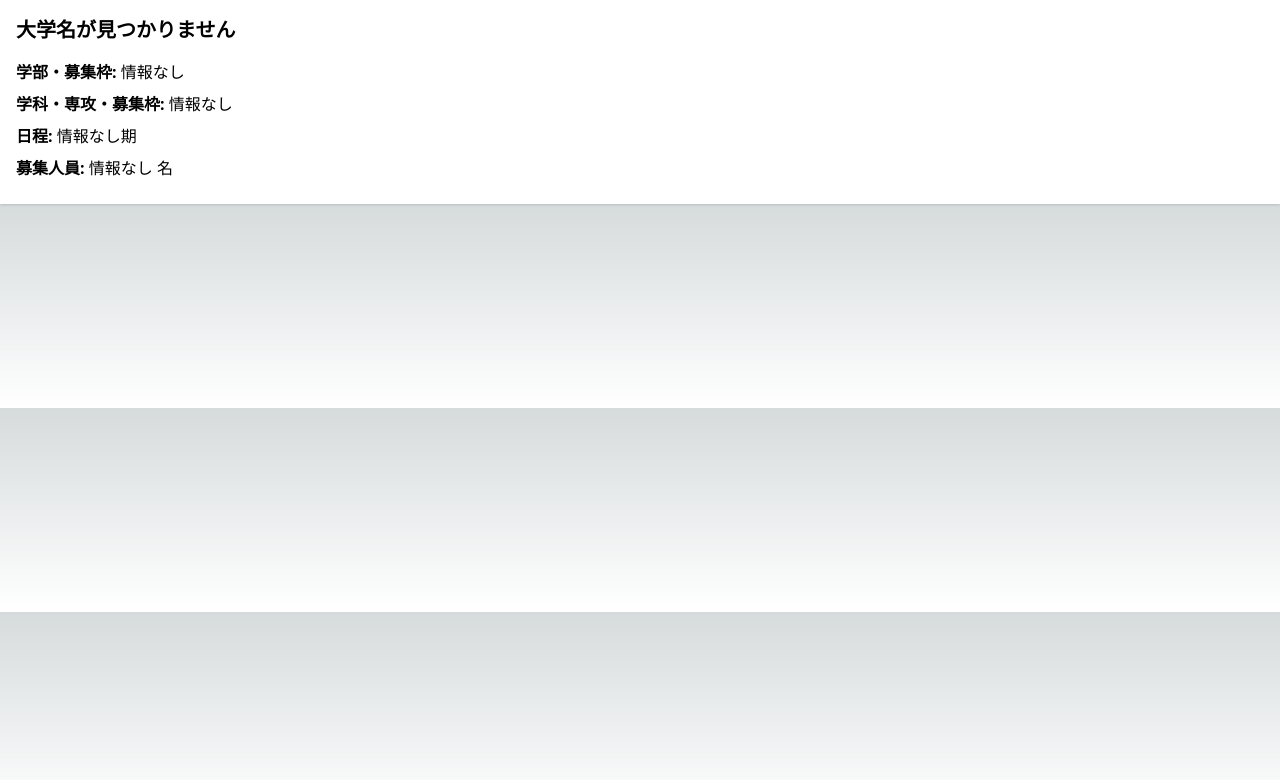
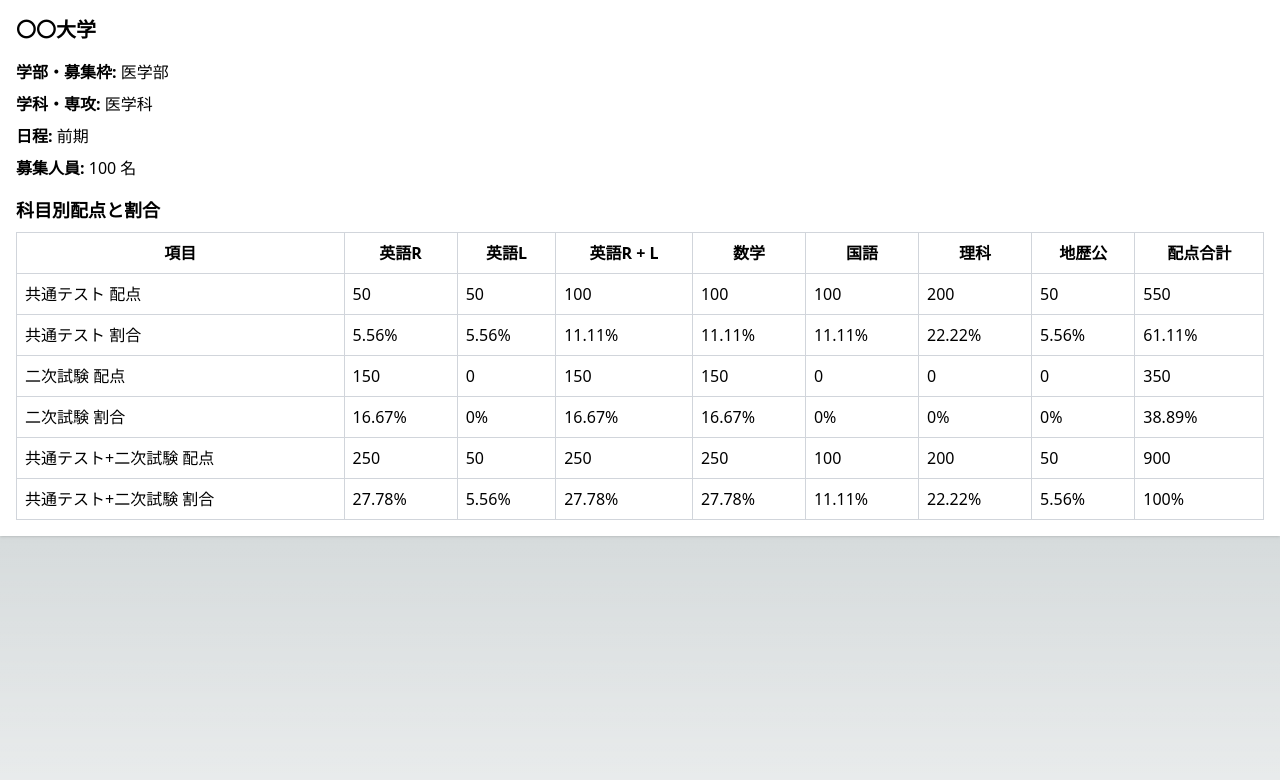
Before and after one commit to lycp152/UniversityEntranceExamSubjectNavi, a Next.js app in the folder front/UniversityEntranceExamNavi-frontend/: page /universities/1/departments/1/subjects/1 in a window 1280 px wide. Shown: the top 780 px of the page. Built offline with nearby package versions, Linux system fonts and the light colour scheme.

Commit message:
feat: 詳細ページのレイアウト設定

```diff
--- a/front/UniversityEntranceExamNavi-frontend/src/app/components/SubjectData.tsx
+++ b/front/UniversityEntranceExamNavi-frontend/src/app/components/SubjectData.tsx
@@ -9,51 +9,177 @@ export interface Subject {
   major: string;
   schedule: string;
   enrollment: number;
+  commonTestScore: number;
+  commonTestRatio: number;
+  secondTestScore: number;
+  secondTestRatio: number;
+  totalScore: number;
+  totalRatio: number;
+  subjectScores: {
+    [key: string]: {
+      commonTestScore: number;
+      commonTestRatio: number;
+      secondTestScore: number;
+      secondTestRatio: number;
+      totalScore: number;
+      totalRatio: number;
+    };
+  };
 }
-
 export const subjects: Subject[] = [
   {
     universityId: 1,
-    departmentId: 2,
-    subjectId: 2,
+    departmentId: 1,
+    subjectId: 1,
     rank: 1,
     subjectRatio: 75.29,
     universityName: "〇〇大学",
-    department: "経済学部",
-    major: "経済学科",
+    department: "医学部",
+    major: "医学科",
     schedule: "前",
     enrollment: 100,
+    commonTestScore: 150,
+    commonTestRatio: 75,
+    secondTestScore: 50,
+    secondTestRatio: 25,
+    totalScore: 200,
+    totalRatio: 100,
+    subjectScores: {
+      英語R: {
+        commonTestScore: 50,
+        commonTestRatio: 5.56,
+        secondTestScore: 150,
+        secondTestRatio: 16.67,
+        totalScore: 250,
+        totalRatio: 27.78,
+      },
+      英語L: {
+        commonTestScore: 50,
+        commonTestRatio: 5.56,
+        secondTestScore: 0,
+        secondTestRatio: 0,
+        totalScore: 50,
+        totalRatio: 5.56,
+      },
+      "英語R + L": {
+        commonTestScore: 100,
+        commonTestRatio: 11.11,
+        secondTestScore: 150,
+        secondTestRatio: 16.67,
+        totalScore: 250,
+        totalRatio: 27.78,
+      },
+      数学: {
+        commonTestScore: 100,
+        commonTestRatio: 11.11,
+        secondTestScore: 150,
+        secondTestRatio: 16.67,
+        totalScore: 250,
+        totalRatio: 27.78,
+      },
+      国語: {
+        commonTestScore: 100,
+        commonTestRatio: 11.11,
+        secondTestScore: 0,
+        secondTestRatio: 0,
+        totalScore: 100,
+        totalRatio: 11.11,
+      },
+      理科: {
+        commonTestScore: 200,
+        commonTestRatio: 22.22,
+        secondTestScore: 0,
+        secondTestRatio: 0,
+        totalScore: 200,
+        totalRatio: 22.22,
+      },
+      地歴公: {
+        commonTestScore: 50,
+        commonTestRatio: 5.56,
+        secondTestScore: 0,
+        secondTestRatio: 0,
+        totalScore: 50,
+        totalRatio: 5.56,
+      },
+      配点合計: {
+        commonTestScore: 550,
+        commonTestRatio: 61.11,
+        secondTestScore: 350,
+        secondTestRatio: 38.89,
+        totalScore: 900,
+        totalRatio: 100,
+      },
+    },
   },
+  // 追加のデモデータ
   {
     universityId: 2,
-    departmentId: 1,
-    subjectId: 1,
+    departmentId: 2,
+    subjectId: 2,
     rank: 2,
-    subjectRatio: 60.49,
+    subjectRatio: 65.5,
     universityName: "△△大学",
     department: "工学部",
     major: "機械工学科",
-    schedule: "前",
-    enrollment: 80,
-  },
-  {
-    universityId: 3,
-    departmentId: 7,
-    subjectId: 6,
-    rank: 3,
-    subjectRatio: 32.79,
-    universityName: "□□大学",
-    department: "法学部",
-    major: "法律学科",
     schedule: "後",
-    enrollment: 120,
+    enrollment: 150,
+    commonTestScore: 200,
+    commonTestRatio: 80,
+    secondTestScore: 50,
+    secondTestRatio: 20,
+    totalScore: 250,
+    totalRatio: 100,
+    subjectScores: {
+      英語R: {
+        commonTestScore: 70,
+        commonTestRatio: 7.0,
+        secondTestScore: 150,
+        secondTestRatio: 15.0,
+        totalScore: 220,
+        totalRatio: 22.0,
+      },
+      数学: {
+        commonTestScore: 130,
+        commonTestRatio: 13.0,
+        secondTestScore: 150,
+        secondTestRatio: 15.0,
+        totalScore: 280,
+        totalRatio: 28.0,
+      },
+      理科: {
+        commonTestScore: 150,
+        commonTestRatio: 15.0,
+        secondTestScore: 100,
+        secondTestRatio: 10.0,
+        totalScore: 250,
+        totalRatio: 25.0,
+      },
+      配点合計: {
+        commonTestScore: 350,
+        commonTestRatio: 35.0,
+        secondTestScore: 400,
+        secondTestRatio: 40.0,
+        totalScore: 750,
+        totalRatio: 75.0,
+      },
+    },
   },
 ];
 
-// タイトルのデータ
 export const titleData = {
   testType: "共通テスト+二次試験",
   subject: "数学",
   attribute: "高い",
   schedule: "前",
 };
+
+export const subjectNames = [
+  "英語R",
+  "英語L",
+  "英語R + L",
+  "数学",
+  "国語",
+  "理科",
+  "地歴公",
+  "配点合計",
+];
--- /dev/null
+++ b/front/UniversityEntranceExamNavi-frontend/src/app/components/SubjectDetailPage/DetailSection.tsx
@@ -0,0 +1,13 @@
+const DetailSection = ({
+  label,
+  value,
+}: {
+  label: string;
+  value: string | null;
+}) => (
+  <p className="mb-2">
+    <strong>{label}:</strong> {value ?? "情報なし"}
+  </p>
+);
+
+export default DetailSection;
--- /dev/null
+++ b/front/UniversityEntranceExamNavi-frontend/src/app/components/SubjectDetailPage/ScoreTable.tsx
@@ -0,0 +1,61 @@
+import ScoreTableRow from "./ScoreTableRow";
+import { Subject } from "../../components/SubjectData";
+
+const ScoreTable = ({
+  subjectScores,
+}: {
+  subjectScores: Record<string, Subject["subjectScores"][string]>;
+}) => (
+  <div className="mt-4">
+    <h2 className="text-lg font-semibold mb-2">科目別配点と割合</h2>
+    <table className="min-w-full border-collapse border border-gray-300">
+      <thead>
+        <tr>
+          <th className="border border-gray-300 p-2">項目</th>
+          {Object.keys(subjectScores).map((subjectName) => (
+            <th key={subjectName} className="border border-gray-300 p-2">
+              {subjectName}
+            </th>
+          ))}
+        </tr>
+      </thead>
+      <tbody>
+        <ScoreTableRow
+          label="共通テスト 配点"
+          keyName="commonTestScore"
+          scores={subjectScores}
+        />
+        <ScoreTableRow
+          label="共通テスト 割合"
+          keyName="commonTestRatio"
+          scores={subjectScores}
+          isPercentage
+        />
+        <ScoreTableRow
+          label="二次試験 配点"
+          keyName="secondTestScore"
+          scores={subjectScores}
+        />
+        <ScoreTableRow
+          label="二次試験 割合"
+          keyName="secondTestRatio"
+          scores={subjectScores}
+          isPercentage
+        />
+        <ScoreTableRow
+          label="共通テスト+二次試験 配点"
+          keyName="totalScore"
+          scores={subjectScores}
+        />
+        <ScoreTableRow
+          label="共通テスト+二次試験 割合"
+          keyName="totalRatio"
+          scores={subjectScores}
+          isPercentage
+        />
+      </tbody>
+    </table>
+  </div>
+);
+
+export default ScoreTable;
--- /dev/null
+++ b/front/UniversityEntranceExamNavi-frontend/src/app/components/SubjectDetailPage/ScoreTableRow.tsx
@@ -0,0 +1,24 @@
+const ScoreTableRow = ({
+  label,
+  keyName,
+  scores,
+  isPercentage = false,
+}: {
+  label: string;
+  keyName: keyof (typeof scores)[string];
+  scores: Record<string, any>;
+  isPercentage?: boolean;
+}) => (
+  <tr>
+    <td className="border border-gray-300 p-2">{label}</td>
+    {Object.keys(scores).map((subjectName) => (
+      <td key={subjectName} className="border border-gray-300 p-2">
+        {isPercentage
+          ? `${scores[subjectName][keyName]}%`
+          : scores[subjectName][keyName]}
+      </td>
+    ))}
+  </tr>
+);
+
+export default ScoreTableRow;
--- a/front/UniversityEntranceExamNavi-frontend/src/app/universities/[universityId]/departments/[departmentId]/subjects/[subjectId]/page.tsx
+++ b/front/UniversityEntranceExamNavi-frontend/src/app/universities/[universityId]/departments/[departmentId]/subjects/[subjectId]/page.tsx
@@ -3,31 +3,22 @@
 import { useRouter } from "next/navigation";
 import { useEffect, useState } from "react";
 import { subjects } from "../../../../../../components/SubjectData";
+import DetailSection from "../../../../../../components/SubjectDetailPage/DetailSection";
+import ScoreTable from "../../../../../../components/SubjectDetailPage/ScoreTable";
+import { Subject } from "../../../../../../components/SubjectData";
 
 const SubjectDetailPage = ({
   params,
 }: {
   params: { universityId: string; departmentId: string; subjectId: string };
 }) => {
-  useRouter();
+  const router = useRouter();
   const { universityId, departmentId, subjectId } = params;
 
-  const [subjectDetail, setSubjectDetail] = useState<{
-    universityName: string | null;
-    department: string | null;
-    major: string | null;
-    schedule: string | null;
-    enrollment: number | null;
-  }>({
-    universityName: null,
-    department: null,
-    major: null,
-    schedule: null,
-    enrollment: null,
-  });
+  const [subjectDetail, setSubjectDetail] = useState<Subject | null>(null);
 
   useEffect(() => {
-    // ID に基づいてデータを取得する
+    const fetchSubjectDetail = () => {
       const subject = subjects.find(
         (subject) =>
           subject.universityId === parseInt(universityId) &&
@@ -35,42 +26,34 @@ const SubjectDetailPage = ({
           subject.subjectId === parseInt(subjectId)
       );
 
-    if (subject) {
-      setSubjectDetail({
-        universityName: subject.universityName,
-        department: subject.department,
-        major: subject.major,
-        schedule: subject.schedule,
-        enrollment: subject.enrollment,
-      });
-    } else {
-      setSubjectDetail({
-        universityName: "大学名が見つかりません",
-        department: null,
-        major: null,
-        schedule: null,
-        enrollment: null,
-      });
-    }
+      setSubjectDetail(subject ?? null);
+    };
+
+    fetchSubjectDetail();
   }, [universityId, departmentId, subjectId]);
 
   return (
     <div className="bg-white shadow p-4">
+      {subjectDetail ? (
+        <>
           <h1 className="text-xl font-bold mb-4">
-        {subjectDetail.universityName ?? "読み込み中..."}
+            {subjectDetail.universityName}
           </h1>
-      <p className="mb-2">
-        <strong>学部・募集枠:</strong> {subjectDetail.department ?? "情報なし"}
-      </p>
-      <p className="mb-2">
-        <strong>学科・専攻・募集枠:</strong> {subjectDetail.major ?? "情報なし"}
-      </p>
-      <p className="mb-2">
-        <strong>日程:</strong> {subjectDetail.schedule ?? "情報なし"}期
-      </p>
-      <p className="mb-2">
-        <strong>募集人員:</strong> {subjectDetail.enrollment ?? "情報なし"} 名
-      </p>
+          <DetailSection
+            label="学部・募集枠"
+            value={subjectDetail.department}
+          />
+          <DetailSection label="学科・専攻" value={subjectDetail.major} />
+          <DetailSection label="日程" value={`${subjectDetail.schedule}期`} />
+          <DetailSection
+            label="募集人員"
+            value={`${subjectDetail.enrollment} 名`}
+          />
+          <ScoreTable subjectScores={subjectDetail.subjectScores} />
+        </>
+      ) : (
+        <p>情報が見つかりません。</p>
+      )}
     </div>
   );
 };
```
Lines whose indentation alone changed are shown as unchanged.
